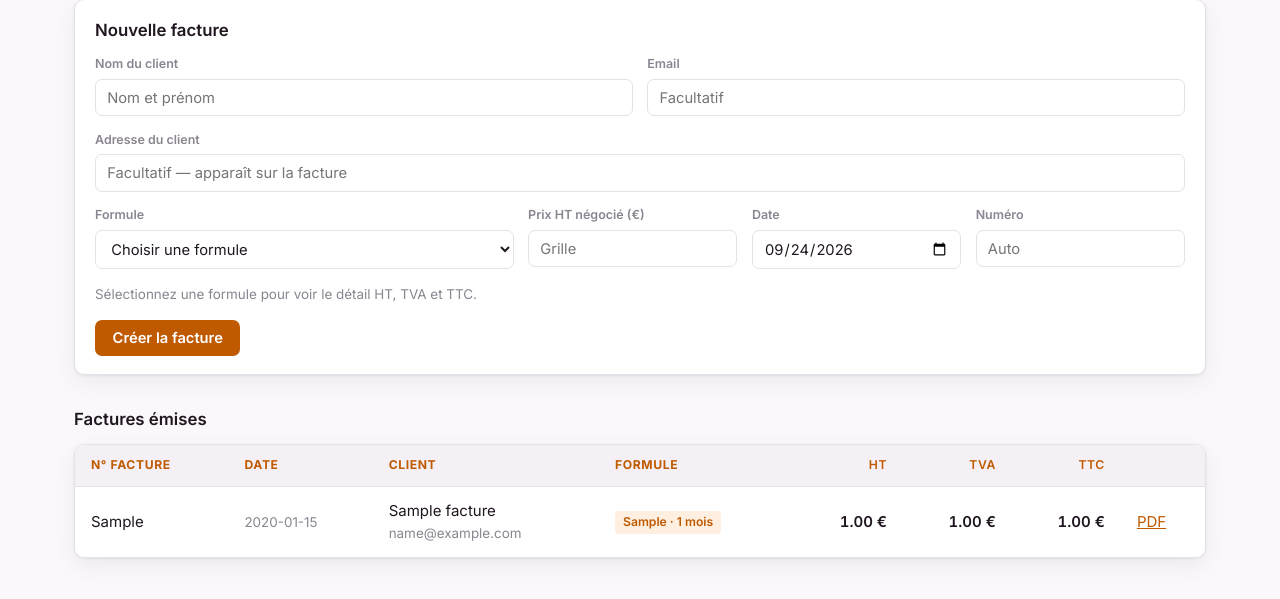
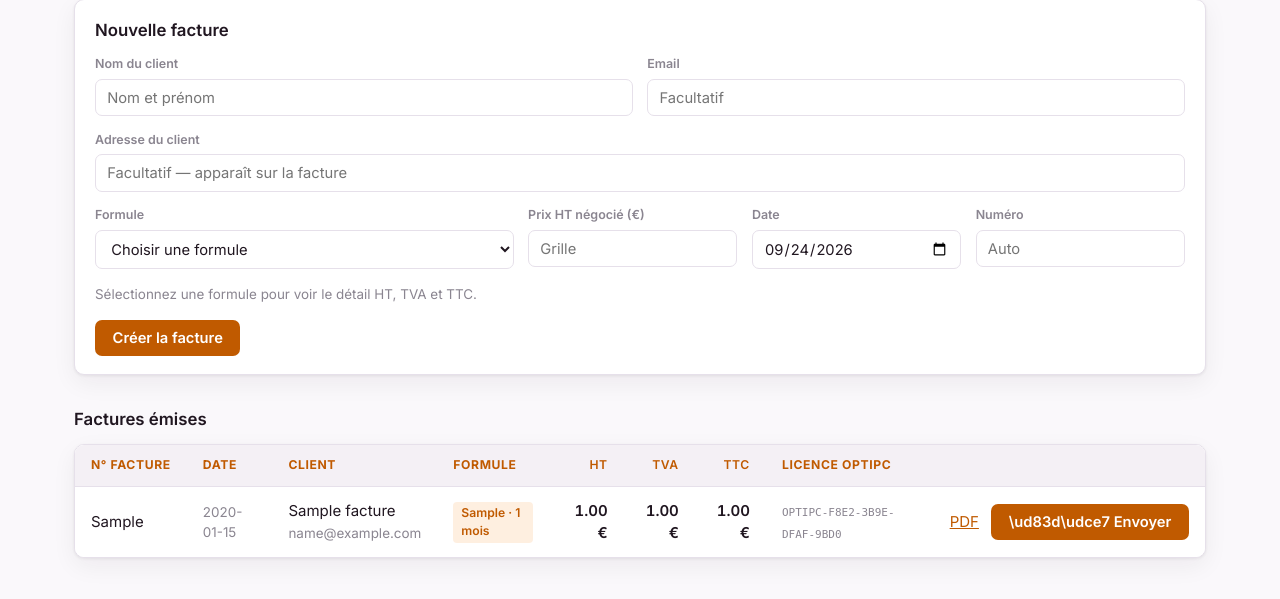
Before and after one commit to secureetech/secureetech-facturation, a Flask app: page /factures in a window 1280 px wide. Shown: the part 179-778 px from the top of the page. Run offline with Flask 3, Linux system fonts and the light colour scheme; a user stored in the database is signed in; tables that the repository leaves empty hold one stand-in row (values such as "Sample post").

Commit message:
Update factures.html

```diff
--- a/templates/factures.html
+++ b/templates/factures.html
@@ -50,7 +50,8 @@
   {% if factures %}
   <table>
     <thead><tr><th>N° facture</th><th>Date</th><th>Client</th><th>Formule</th>
-      <th class="num">HT</th><th class="num">TVA</th><th class="num">TTC</th><th></th></tr></thead>
+      <th class="num">HT</th><th class="num">TVA</th><th class="num">TTC</th>
+          <th>Licence OptiPC</th><th></th></tr></thead>
     <tbody>
       {% for f in factures %}
       <tr>
@@ -61,7 +62,15 @@
         <td class="num">{{ "%.2f"|format(f.montant_ht or 0) }} €</td>
         <td class="num">{{ "%.2f"|format(f.tva or 0) }} €</td>
         <td class="num">{{ "%.2f"|format(f.montant or 0) }} €</td>
-        <td><a href="{{ url_for('api_facture_pdf', facture_id=f.id) }}">PDF</a></td>
+        <td><span class="discret" style="font-family:monospace;font-size:11px">{{ f|licence_optipc }}</span></td>
+          <td style="white-space:nowrap">
+            <a href="{{ url_for('api_facture_pdf', facture_id=f.id) }}">PDF</a>
+            {% if f.email %}
+            <form method="post" action="{{ url_for('envoyer_facture', facture_id=f.id) }}" style="display:inline;margin-left:8px" onsubmit="var b=this.querySelector('button');b.disabled=true;b.textContent='Envoi...'">
+              <button type="submit" style="cursor:pointer">\ud83d\udce7 Envoyer</button>
+            </form>
+            {% endif %}
+          </td>
       </tr>
       {% endfor %}
     </tbody>
```
